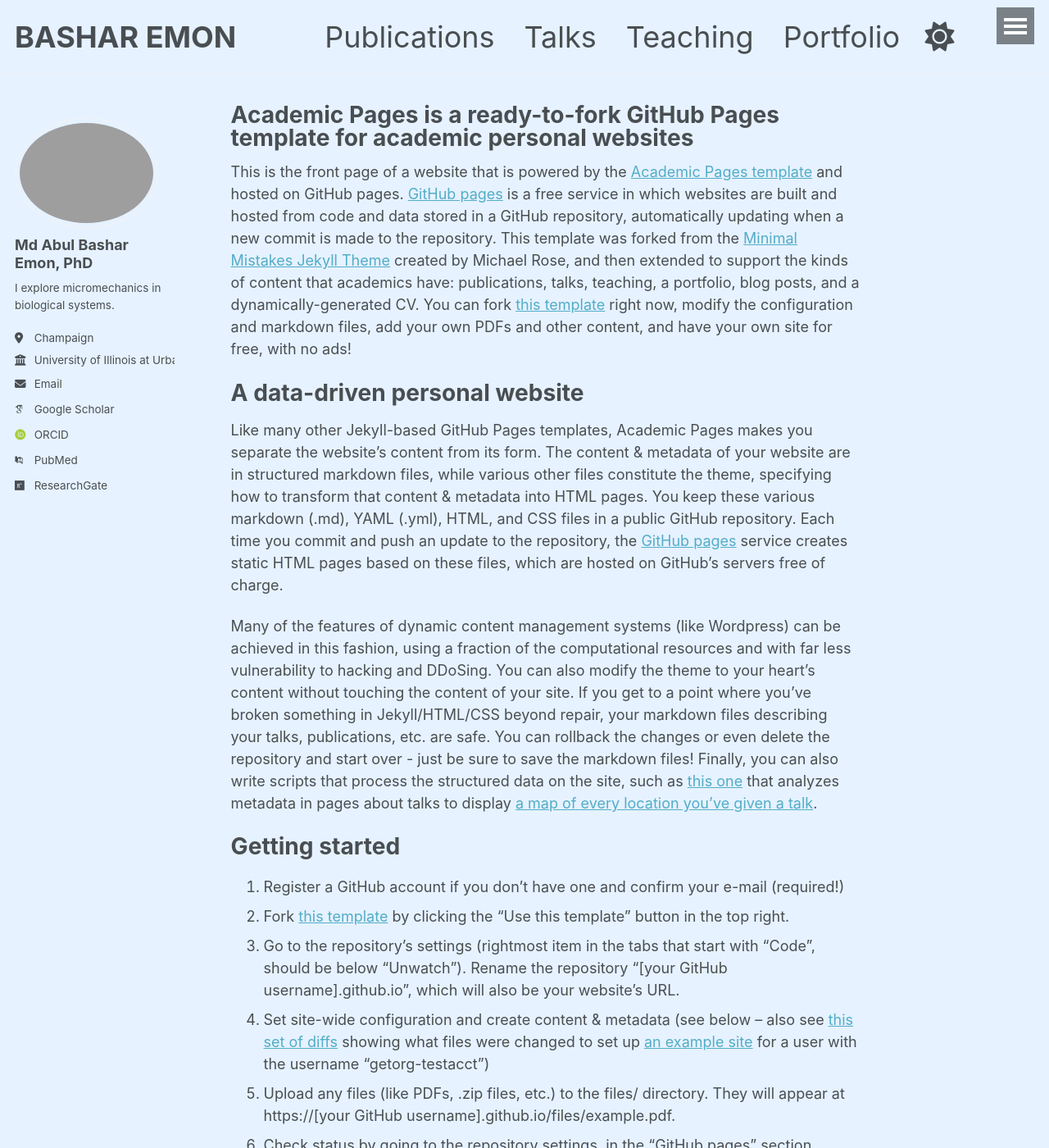
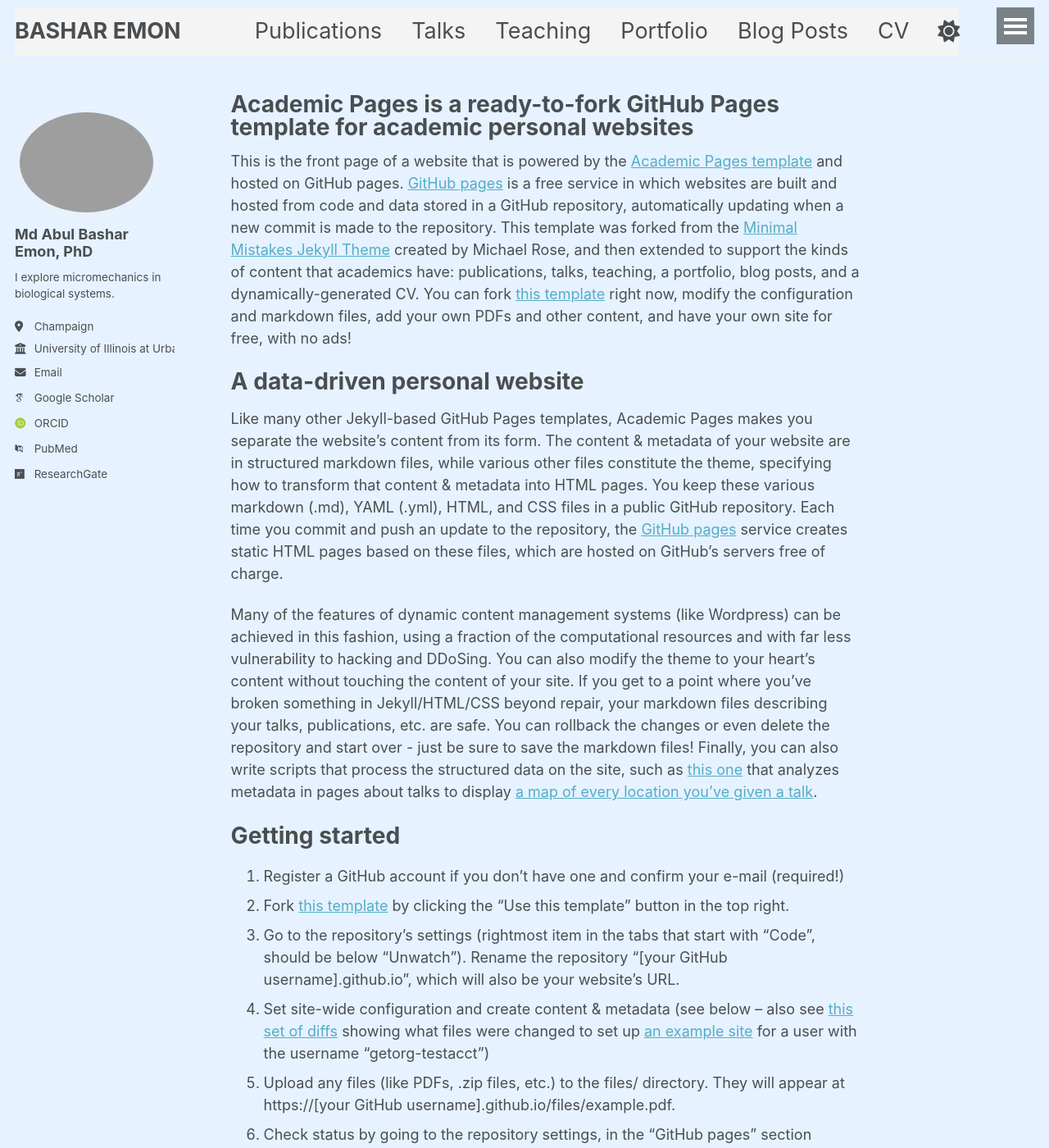
Before and after one commit to BasharEmon/BasharEmon.github.io, a Jekyll site: the page built from _pages/about.md, in a window 1280 px wide and 1400 px high. Shown: the whole window at 82% size. Built offline with Jekyll 4.4.1, drawn with Linux system fonts in a browser that asks for light colours; some web fonts are replaced.

Commit message:
Update _masthead.scss

```diff
--- a/_sass/layout/_masthead.scss
+++ b/_sass/layout/_masthead.scss
@@ -55,9 +55,9 @@
 }
 
 .masthead__menu-item {
-  font-size: 2rem;         // or 16px, 18px, etc.
-  color: #333;             // normal state
-  background-color: var(--global-bg-color);
+  font-size: 1.5rem;         // or 16px, 18px, etc.
+  color: #004080;             // normal state
+  background-color: #f4f4f4;
   display: block;
   list-style-type: none;
   white-space: nowrap;
```
